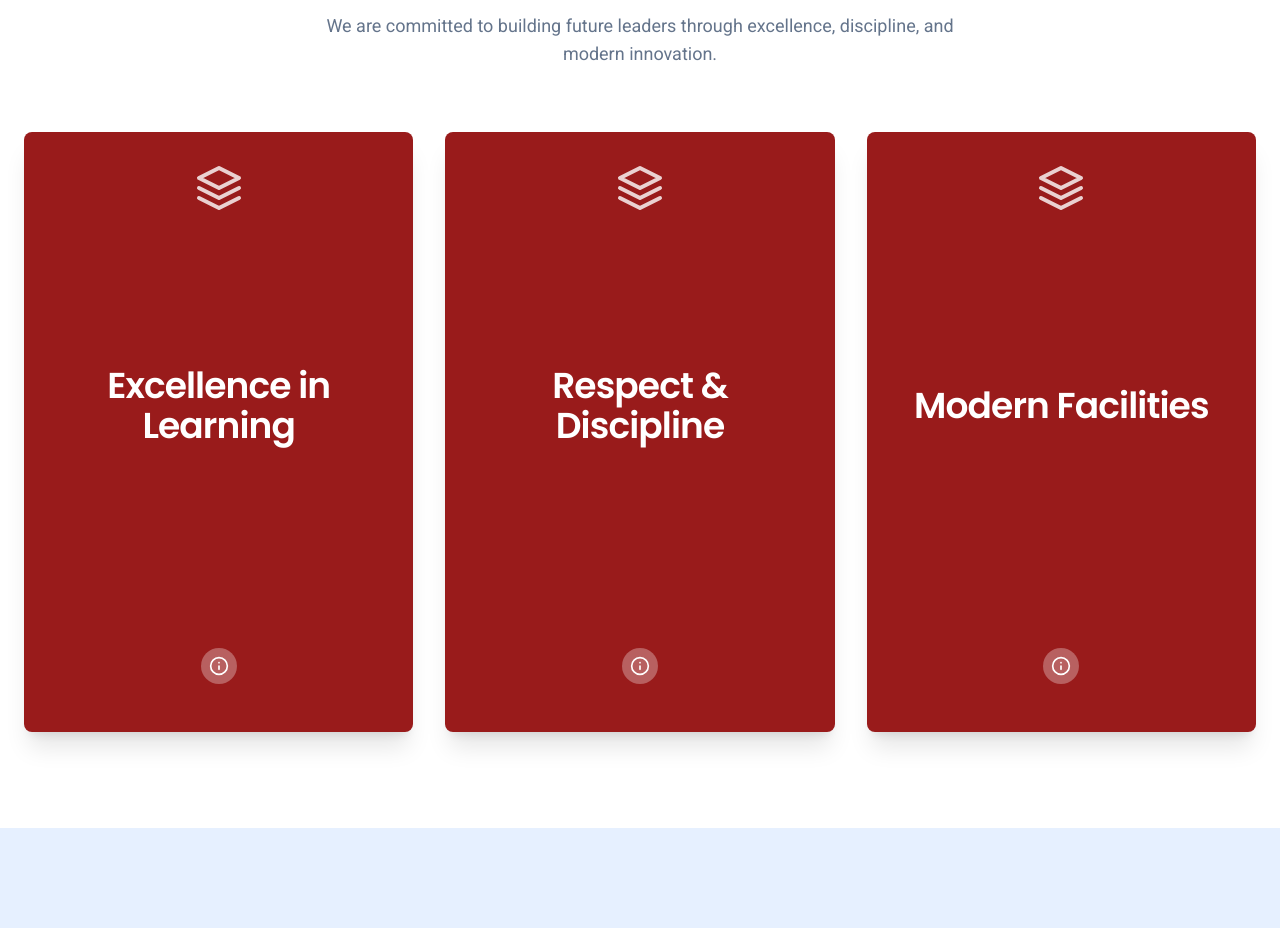
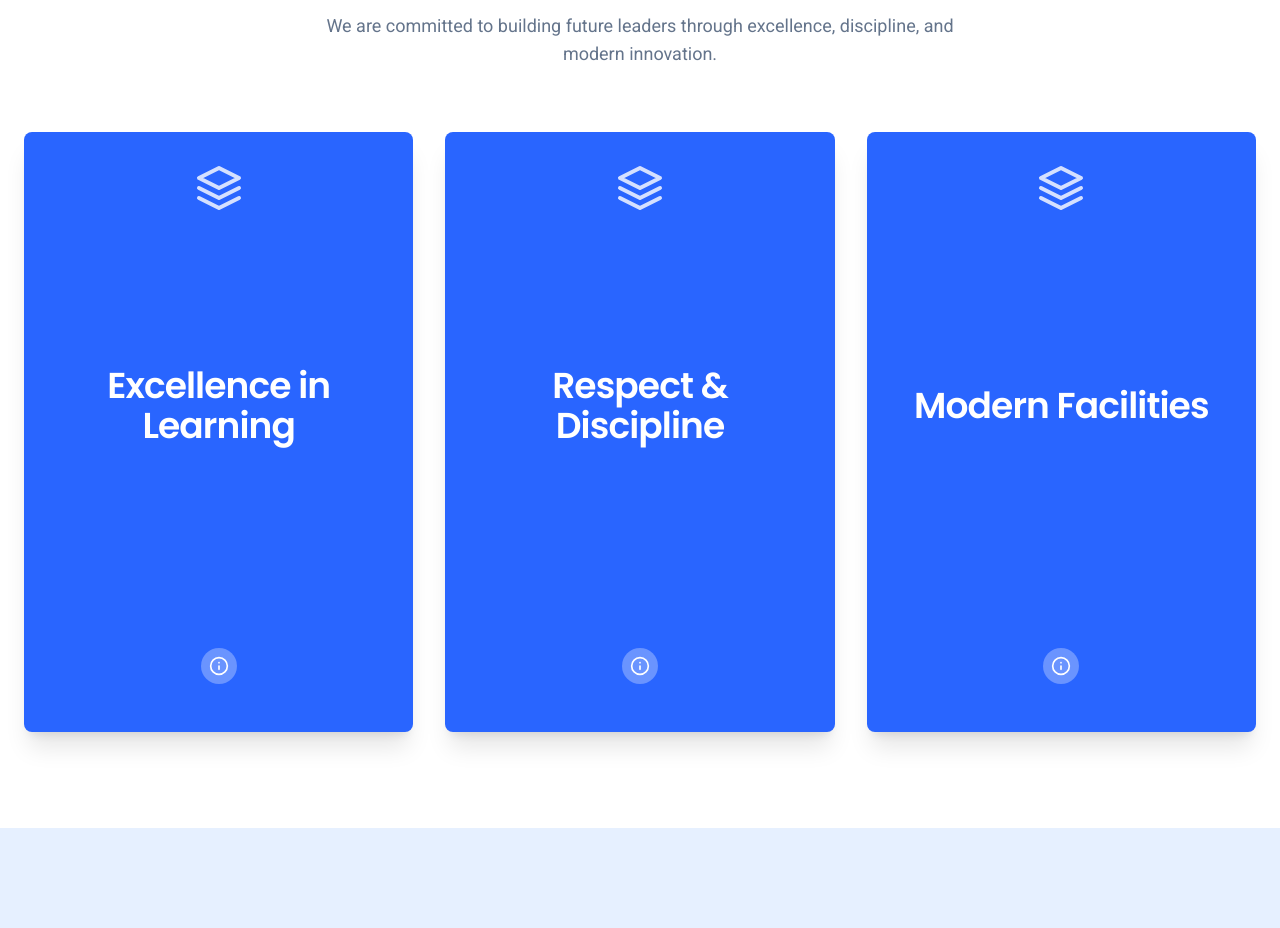
Before and after one commit to KayZee52/CMFI-website, a Next.js app: page / in a window 1280 px wide. Shown: the part 1020-1948 px from the top of the page. Built offline with nearby package versions, Linux system fonts and the light colour scheme.

Commit message:
initial commit

```diff
--- a/src/components/sections/why-choose-us-section.tsx
+++ b/src/components/sections/why-choose-us-section.tsx
@@ -14,7 +14,7 @@ const features = [
         description: 'We are committed to providing a rigorous academic environment that challenges students to achieve their full potential.',
         imageUrl: 'https://picsum.photos/seed/learning-student/600/800',
         imageHint: 'student reading book',
-        color: 'bg-red-800'
+        color: 'bg-primary'
     },
     {
         icon: Users,
@@ -22,7 +22,7 @@ const features = [
         description: 'We foster a supportive community that emphasizes discipline, integrity, and service to others.',
         imageUrl: 'https://picsum.photos/seed/respect-student/600/800',
         imageHint: 'students helping community',
-        color: 'bg-red-800'
+        color: 'bg-primary'
     },
     {
         icon: Laptop,
@@ -30,7 +30,7 @@ const features = [
         description: 'We integrate modern technology and facilities to prepare students for the digital age.',
         imageUrl: 'https://picsum.photos/seed/ict-student/600/800',
         imageHint: 'student using computer',
-        color: 'bg-red-800'
+        color: 'bg-primary'
     },
 ];
 
```
